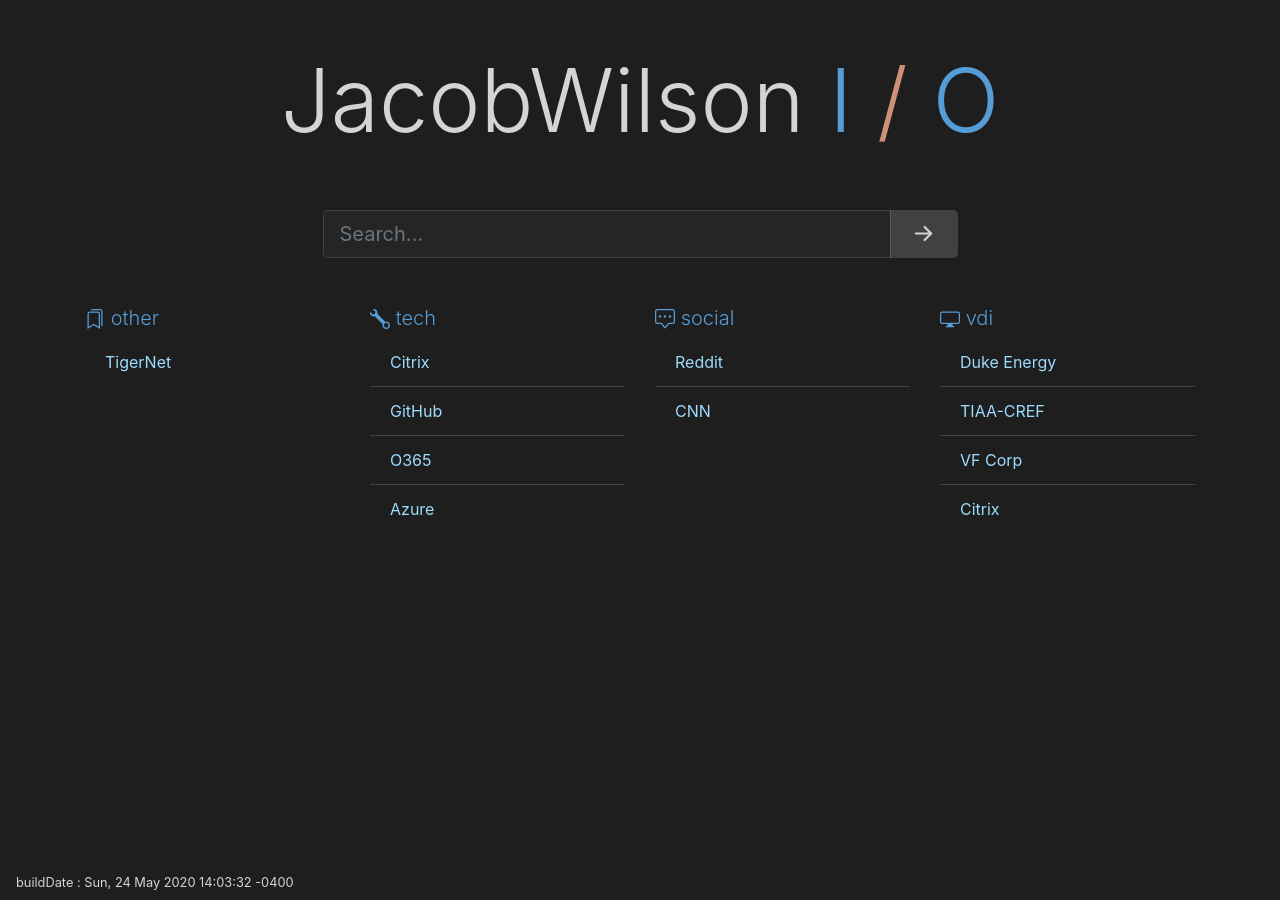
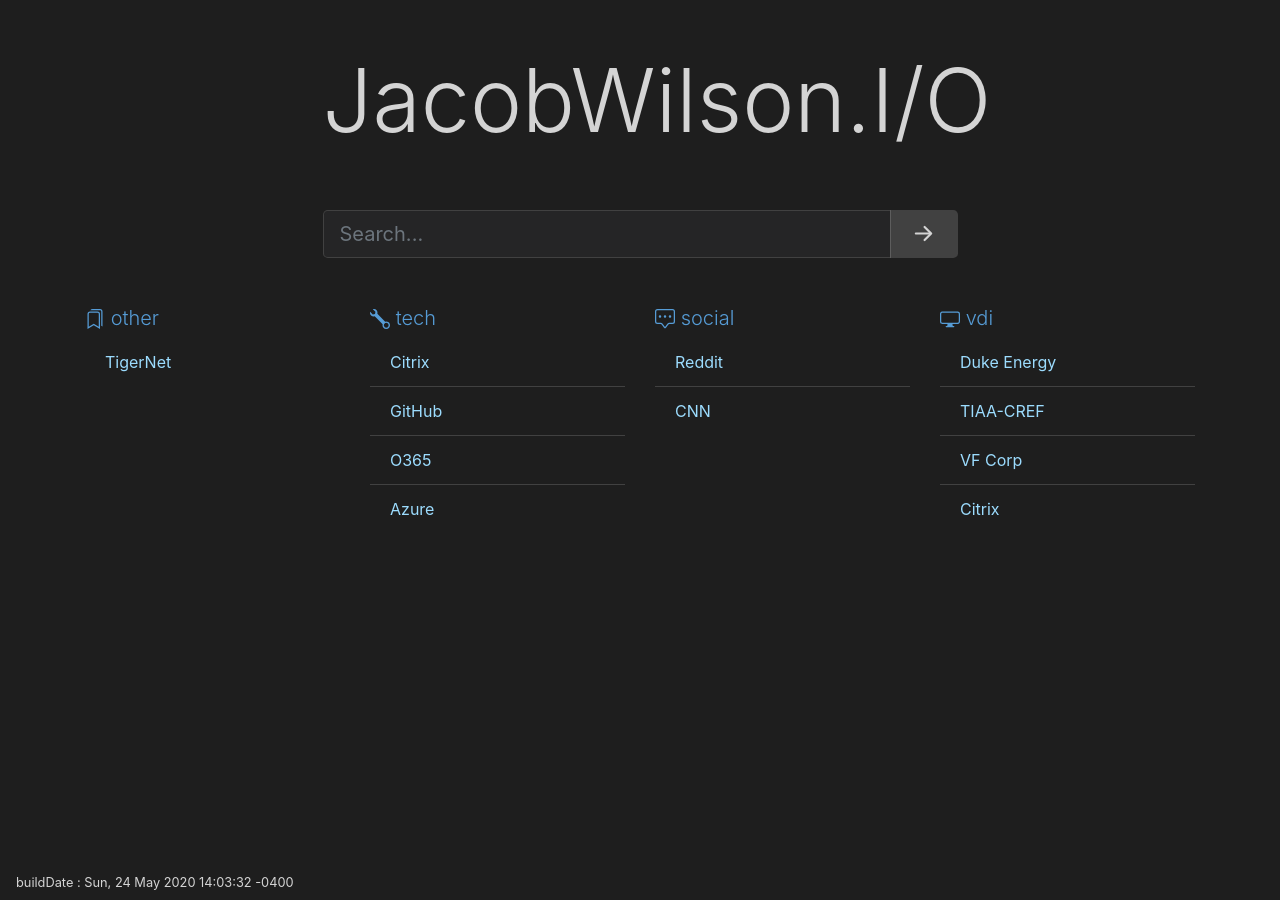
Before and after one commit to jdwilson85/startPage, a Jekyll site: the page built from index.md, in a window 1280 px wide. Built offline with Jekyll 4.4.1, drawn with Linux system fonts in a browser that asks for light colours; nearby versions of some CDN libraries.

Commit message:
header fix

```diff
--- a/_layouts/default.html
+++ b/_layouts/default.html
@@ -5,11 +5,8 @@
 <body>
   <div class="container">
     <div class="row my-5 Title">
-      <div class="mx-auto">
-        <h1 class="display-2">JacobWilson <font class="text-info">I</font>
-          <font class="text-warning">/</font>
-          <font class="text-info">O</font>
-        </h1>
+      <div class="col-md-7 mx-auto">
+        <h1 class="display-2">JacobWilson.I/O</h1>
       </div>
     </div>
     <div class="row Search">
```
